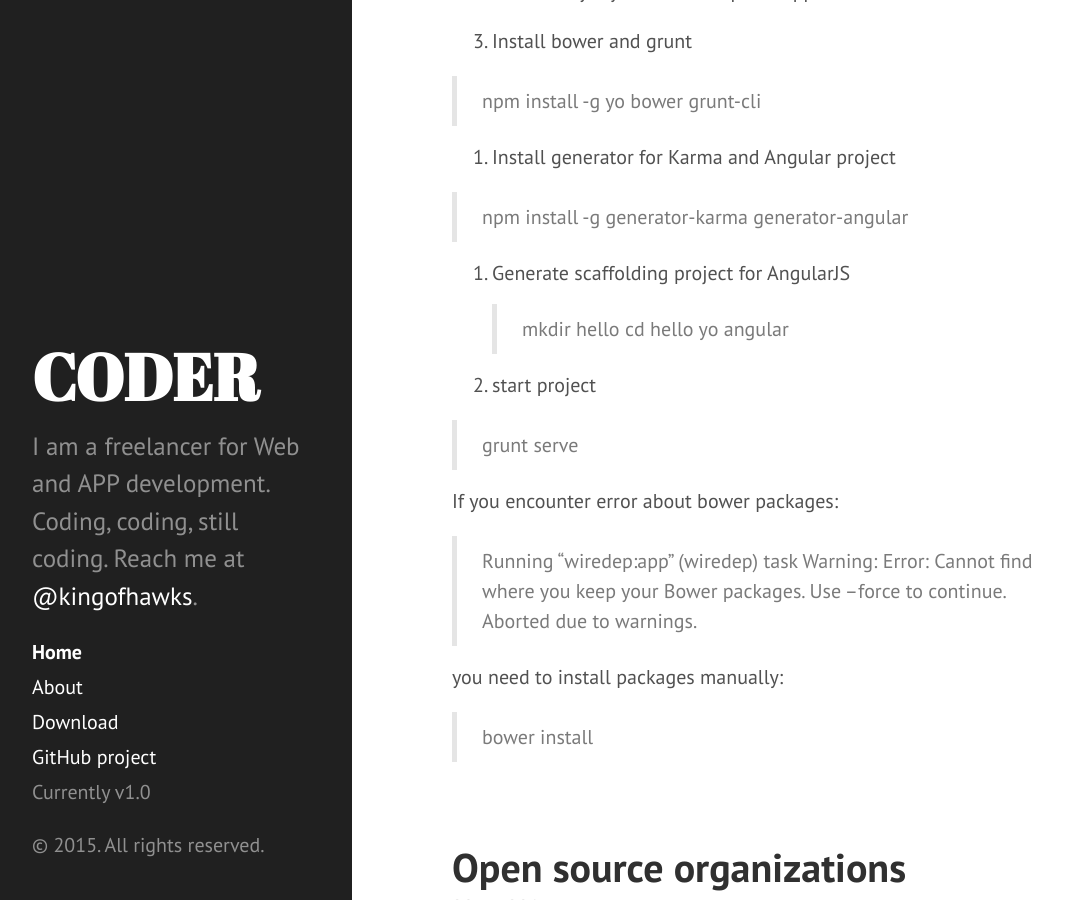
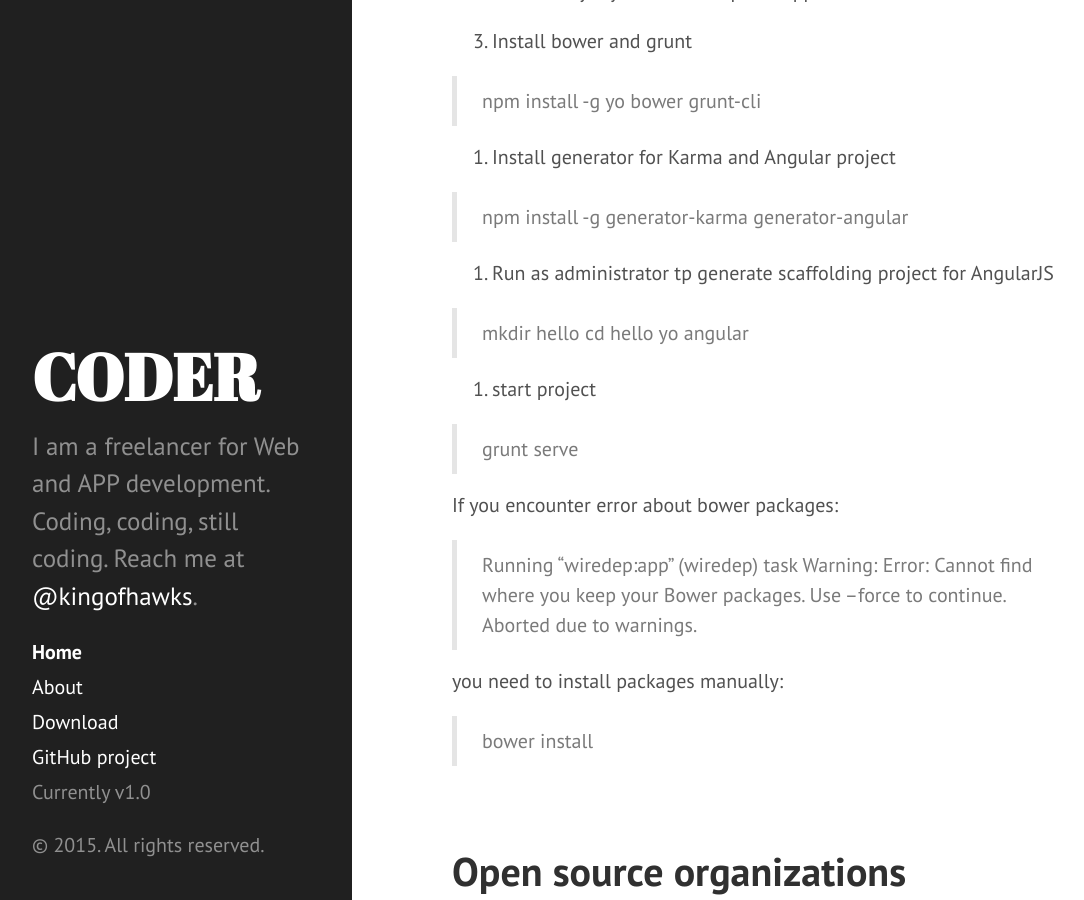
Before and after one commit to kingofhawks/kingofhawks.github.io, a Jekyll site: the page built from index.html, in a window 1280 px wide and 900 px high, scrolled down 6794 px. Shown: the whole window, without its empty margins (8-1092 px from the left). Built offline with Jekyll 4.4.1, drawn with Linux system fonts in a browser that asks for light colours; Markdown is read by kramdown in place of the engine named in the settings; the list of posts is cut into pages by our own code.

Commit message:
update yeoman

```diff
--- a/_posts/2015-07-29-Yeoman start.md
+++ b/_posts/2015-07-29-Yeoman start.md
@@ -14,7 +14,8 @@ But it will take you some time to start on Windows:
 
 > npm install -g generator-karma generator-angular
 
-5. Generate scaffolding project for AngularJS
+5. Run as administrator tp generate scaffolding project for AngularJS
+
 > mkdir hello
 > cd hello
 > yo angular
```
